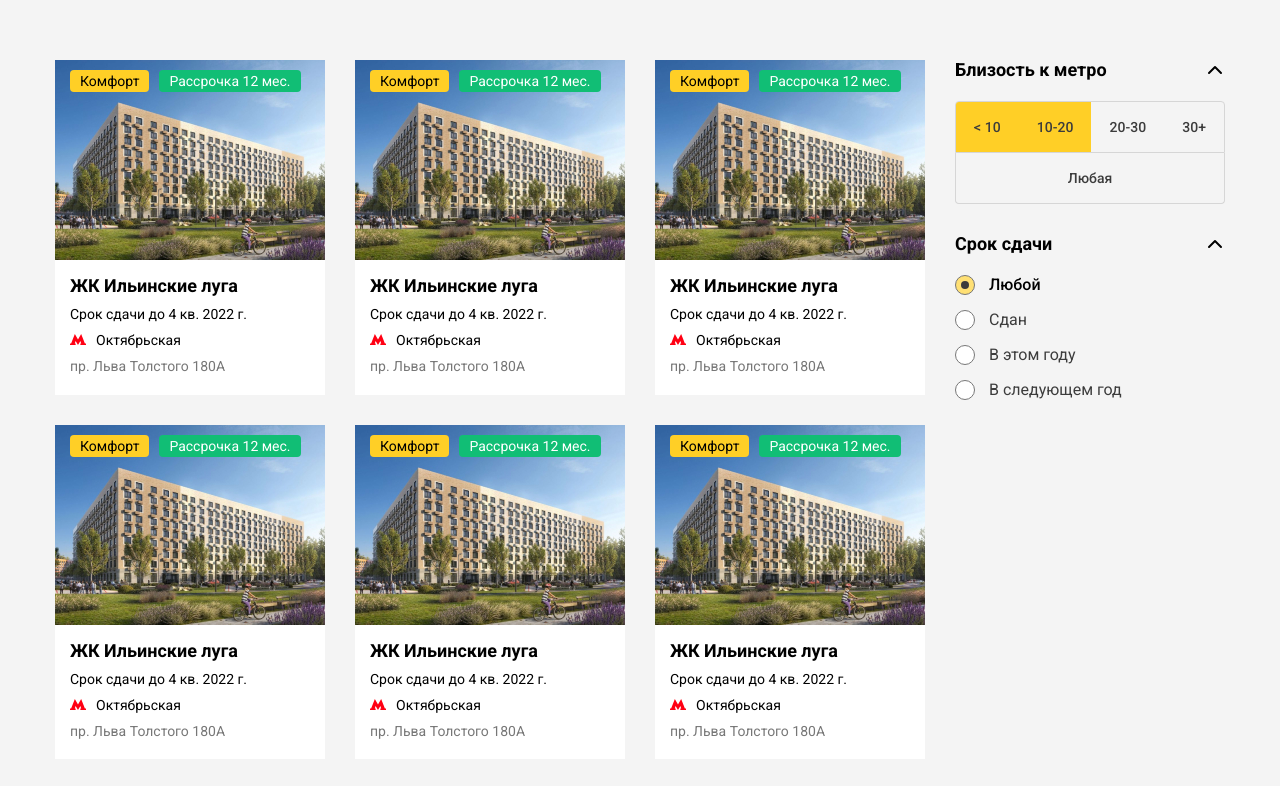
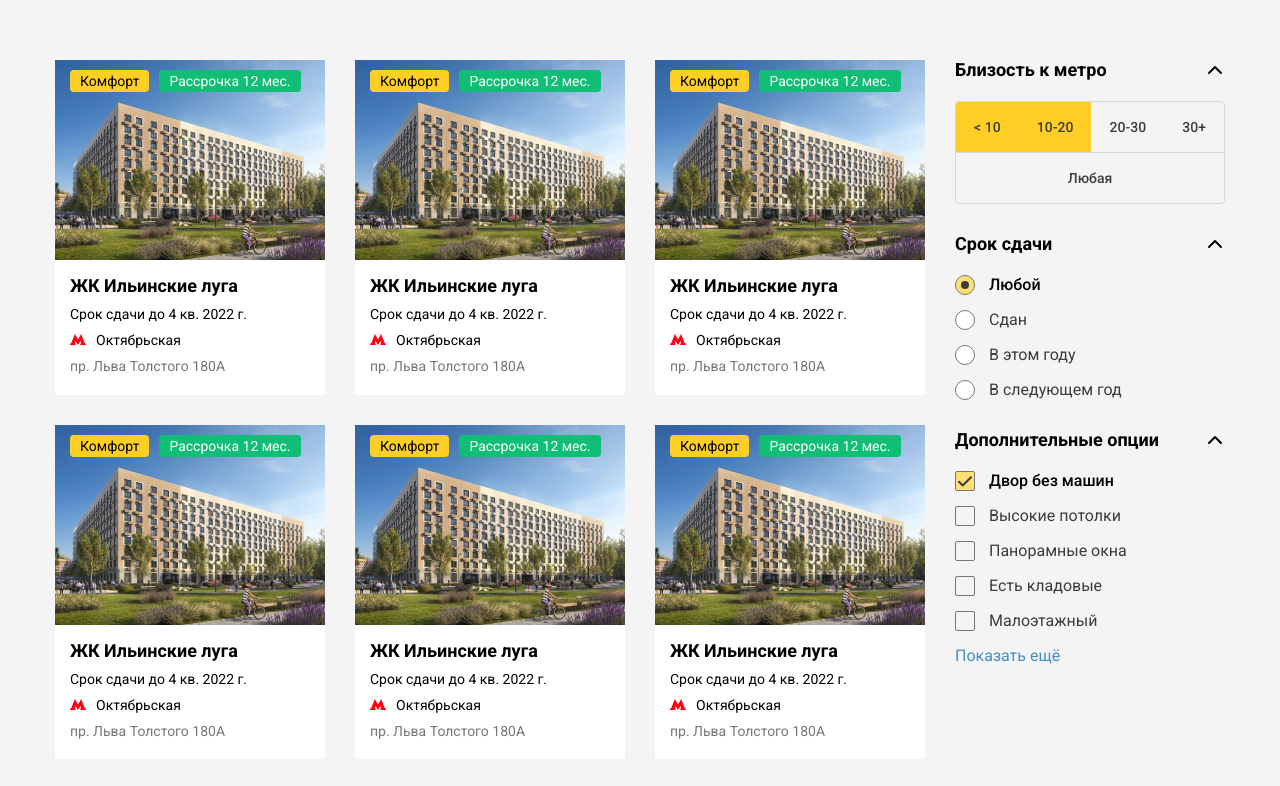
Before and after one commit to abduqahhorovaziz/Test-project-page-building, a plain HTML site: page index.html in a window 1280 px wide. Shown: the top 786 px of the page. Drawn offline with Linux system fonts and the light colour scheme.

Commit message:
ready button - Show more

```diff
--- a/css/main.css
+++ b/css/main.css
@@ -39,7 +39,7 @@ img {
   flex-wrap: wrap;
 }
 
-.cards-holder > .card-link {
+.cards-holder>.card-link {
   margin-bottom: 30px;
 }
 
@@ -70,9 +70,10 @@ a.card-link:hover {
   display: flex;
 }
 
-.card__badges > * + * {
+.card__badges>*+* {
   margin-left: 10px;
 }
+
 .card__badge {
   display: inline-block;
   height: 22px;
@@ -96,6 +97,7 @@ a.card-link:hover {
 .card__content {
   padding: 16px 15px 20px;
 }
+
 .card__title {
   margin: 0;
   margin-bottom: 10px;
@@ -104,12 +106,14 @@ a.card-link:hover {
   line-height: 1.16;
   color: #000000;
 }
+
 .card__term {
   margin-bottom: 10px;
   font-size: 14px;
   line-height: 1.14;
   color: #000000;
 }
+
 .card__metro {
   margin-bottom: 10px;
   font-size: 14px;
@@ -167,7 +171,7 @@ a.card-link:hover {
 
 /* Sidebar */
 
-.widget + .widget {
+.widget+.widget {
   margin-top: 30px;
 }
 
@@ -244,11 +248,11 @@ a.card-link:hover {
   appearance: none;
 }
 
-.location__checkbox:checked + .location__btn {
+.location__checkbox:checked+.location__btn {
   background-color: #ffcf26;
 }
 
-.location__checkbox:checked + .location__btn:hover {
+.location__checkbox:checked+.location__btn:hover {
   background-color: #e0b000;
 }
 
@@ -259,7 +263,7 @@ a.card-link:hover {
   cursor: pointer;
 }
 
-.radio + .radio {
+.radio+.radio {
   margin-top: 15px;
 }
 
@@ -283,11 +287,11 @@ a.card-link:hover {
   vertical-align: bottom;
 }
 
-.radio__real:checked + .radio__fake {
+.radio__real:checked+.radio__fake {
   background-color: #ffe074;
 }
 
-.radio__real:checked + .radio__fake::before {
+.radio__real:checked+.radio__fake::before {
   position: absolute;
   top: 50%;
   left: 50%;
@@ -299,7 +303,7 @@ a.card-link:hover {
   transform: translate(-50%, -50%);
 }
 
-.radio__real:checked ~ .radio__title{
+.radio__real:checked~.radio__title {
   font-weight: 500;
   color: #000;
 }
@@ -310,3 +314,88 @@ a.card-link:hover {
   line-height: 1.18;
   color: #3C3C3C;
 }
+
+/* Checkbox */
+
+.checkbox {
+  display: block;
+  cursor: pointer;
+}
+
+.checkbox+.checkbox {
+  margin-top: 15px;
+}
+
+.checkbox__real {
+  width: 1px;
+  height: 1px;
+  position: absolute;
+  opacity: 0;
+  appearance: none;
+}
+
+.checkbox__fake {
+  position: relative;
+  display: inline-block;
+  margin-right: 10px;
+  width: 20px;
+  height: 20px;
+  background-color: transparent;
+  border: 1px solid #777777;
+  border-radius: 2px;
+  vertical-align: bottom;
+}
+
+.checkbox__real:checked+.checkbox__fake {
+  background-color: #ffe074;
+}
+
+.checkbox__real:checked+.checkbox__fake::before {
+  position: absolute;
+  top: 50%;
+  left: 50%;
+  content: "";
+  width: 18px;
+  height: 18px;
+  background-image: url(./../img/icons/check.svg);
+  background-size: initial;
+  background-position: center;
+  transform: translate(-50%, -50%);
+}
+
+.checkbox__title {
+  font-weight: 400;
+  font-size: 16px;
+  line-height: 1.18;
+  color: #3C3C3C;
+}
+
+.checkbox__real:checked~.checkbox__title {
+  font-weight: 500;
+  color: #000;
+}
+
+/* Hidden elements widget */
+
+.widget__hidden {
+  display: none;
+}
+
+.widget__show-hidden {
+  display: inline-block;
+  margin-top: 15px;
+  background: transparent;
+  border: none;
+  font-family: inherit;
+  font-weight: 400;
+  font-size: 16px;
+  line-height: 1.19;
+  color: #4290C9;
+  cursor: pointer;
+  transition: color .2s ease-in;
+}
+
+.widget__show-hidden:hover {
+  color: #007dd6;
+  text-decoration: underline;
+}
--- a/index.html
+++ b/index.html
@@ -16,6 +16,7 @@
 
     <div class="container">
         <div class="row">
+
             <main class="main cards-holder">
                 <!-- Card -->
                 <a class="card-link" href="#">
@@ -193,6 +194,7 @@
                     Показать еще
                 </button>
             </main>
+
             <aside class="sidebar">
 
                 <!-- Widget -->
@@ -262,6 +264,63 @@
                     </div>
                 </div>
                 <!-- //Widget -->
+
+                <!-- Widget -->
+                <div class="widget">
+                    <div class="widget__title">
+                        Дополнительные опции
+                    </div>
+                    <div class="widget__body">
+
+                        <label class="checkbox">
+                            <input type="checkbox" class="checkbox__real" name="term" checked>
+                            <span class="checkbox__fake"></span>
+                            <span class="checkbox__title">Двор без машин</span>
+                        </label>
+                        <label class="checkbox">
+                            <input type="checkbox" class="checkbox__real" name="term">
+                            <span class="checkbox__fake"></span>
+                            <span class="checkbox__title">Высокие потолки</span>
+                        </label>
+                        <label class="checkbox">
+                            <input type="checkbox" class="checkbox__real" name="term">
+                            <span class="checkbox__fake"></span>
+                            <span class="checkbox__title">Панорамные окна</span>
+                        </label>
+                        <label class="checkbox">
+                            <input type="checkbox" class="checkbox__real" name="term">
+                            <span class="checkbox__fake"></span>
+                            <span class="checkbox__title">Есть кладовые</span>
+                        </label>
+                        <label class="checkbox">
+                            <input type="checkbox" class="checkbox__real" name="term">
+                            <span class="checkbox__fake"></span>
+                            <span class="checkbox__title">Малоэтажный</span>
+                        </label>
+
+                        <div class="widget__hidden">
+                            <label class="checkbox">
+                                <input type="checkbox" class="checkbox__real" name="term">
+                                <span class="checkbox__fake"></span>
+                                <span class="checkbox__title">Дополнительный пункт 01</span>
+                            </label>
+                            <label class="checkbox">
+                                <input type="checkbox" class="checkbox__real" name="term">
+                                <span class="checkbox__fake"></span>
+                                <span class="checkbox__title">Дополнительный пункт 02</span>
+                            </label>
+                            <label class="checkbox">
+                                <input type="checkbox" class="checkbox__real" name="term">
+                                <span class="checkbox__fake"></span>
+                                <span class="checkbox__title">Дополнительный пункт 03</span>
+                            </label>
+                        </div>
+
+                        <button class="widget__show-hidden">Показать ещё</button>
+
+                    </div>
+                </div>
+                <!-- //Widget -->
             </aside>
         </div>
     </div>
```
